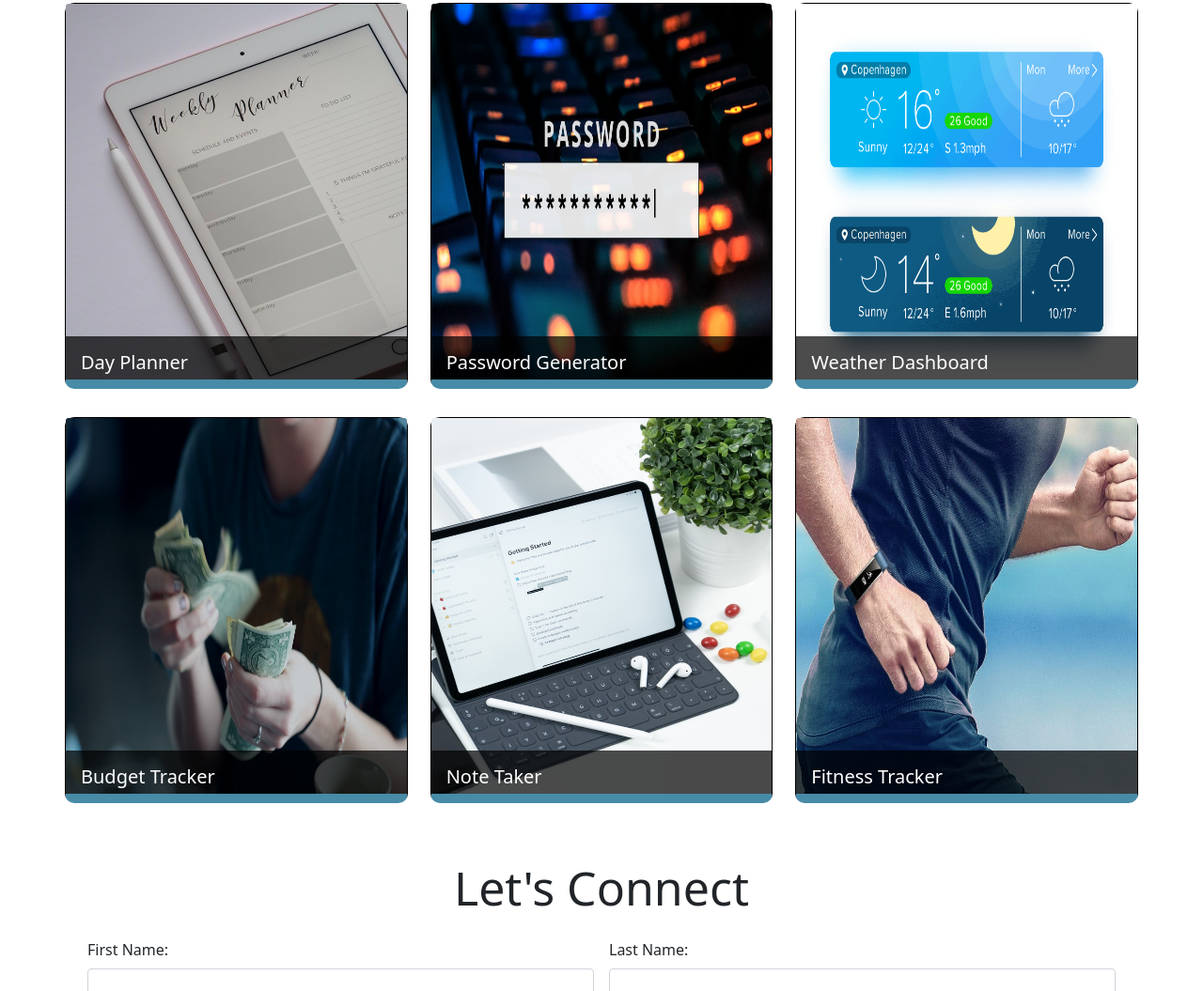
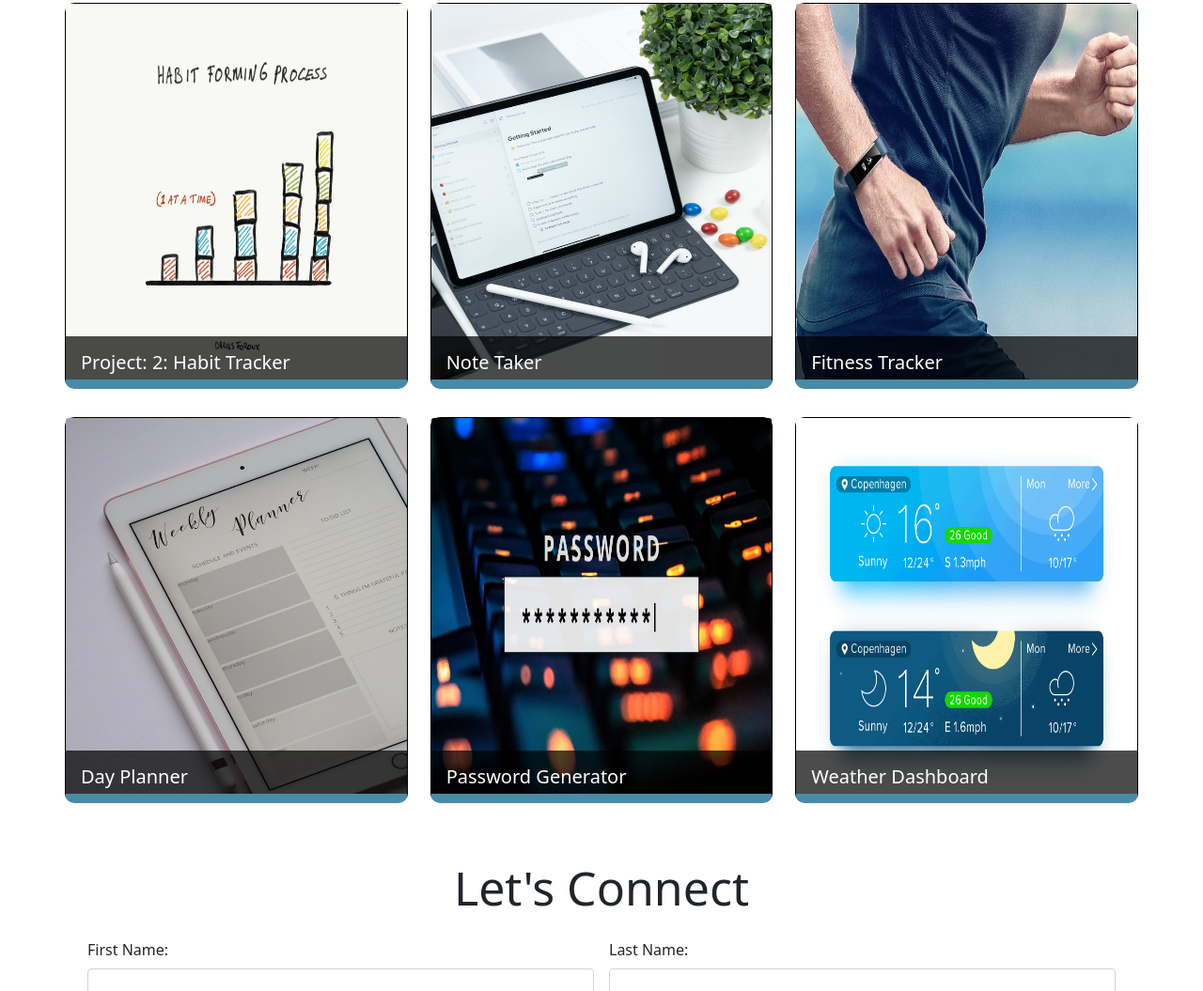
Before and after one commit to ashak90/16-professional-portfolio-v3, a plain HTML site: page index.html in a window 1280 px wide. Shown: the part 1581-2636 px from the top of the page at 94% size. Drawn offline with nearby package versions, Linux system fonts and the light colour scheme.

Commit message:
updated the Work section

```diff
--- a/index.html
+++ b/index.html
@@ -97,6 +97,54 @@
         <div class="row">
           <div class="cardContainer col-lg-4 col-md-6 col-sm-12">
             <div class="card">
+              <img src="./assets/images/habit-forming.png" class="card-img-top" alt="..." height="400px">
+              <div class="card-body">
+                <h5 class="card-title"> Project: 2: Habit Tracker</h5>
+                <div class="d-flex flex-column">
+                  <a href="https://habittracking-app.herokuapp.com/" class="btn btn-primary btn-md mb-3" tabindex="-1"
+                    role="button" target="_blank">Deployed Application </a>
+                  <a href="https://github.com/ashak90/project-02-habit-tracker" class="btn btn-primary btn-md"
+                    tabindex="-1" role="button" target="_blank">Github Repo</a>
+                </div>
+              </div>
+            </div>
+          </div>
+
+          <div class="cardContainer col-lg-4 col-md-6 col-sm-12">
+            <div class="card">
+              <img src="./assets/images/noteTaker.jpg" class="card-img-top" alt="..." height="400px">
+              <div class="card-body">
+                <h5 class="card-title">Note Taker</h5>
+                <div class="d-flex flex-column">
+                  <a href="https://notetaker-tool.herokuapp.com/" class="btn btn-primary btn-md mb-3" tabindex="-1"
+                    role="button" target="_blank">Deployed Application </a>
+                  <a href="https://github.com/ashak90/11-note-taker" class="btn btn-primary btn-md" tabindex="-1"
+                    role="button" target="_blank">Github Repo</a>
+                </div>
+              </div>
+            </div>
+          </div>
+
+          <div class="cardContainer col-lg-4 col-md-0 col-sm-12">
+            <div class="card">
+              <img src="./assets/images/fitnessTracker.jpg" class="card-img-top" alt="..." height="400px">
+              <div class="card-body">
+                <h5 class="card-title">Fitness Tracker</h5>
+                <div class="d-flex flex-column">
+                  <a href="https://h18-fitness-tracker.herokuapp.com/" class="btn btn-primary btn-md mb-3" tabindex="-1"
+                    role="button" target="_blank">Deployed Application </a>
+                  <a href="https://github.com/ashak90/18-fitness-tracker" class="btn btn-primary btn-md" tabindex="-1"
+                    role="button" target="_blank">Github Repo</a>
+                </div>
+              </div>
+            </div>
+          </div>
+
+        </div><!-- close row -->
+
+        <div class="row">
+          <div class="cardContainer col-lg-4 col-md-6 col-sm-12">
+            <div class="card">
               <img src="./assets/images/dayPlanner.jpg" class="card-img-top" alt="..." height="400px">
               <div class="card-body">
                 <h5 class="card-title">Day Planner</h5>
@@ -134,9 +182,9 @@
                 <h5 class="card-title">Weather Dashboard</h5>
                 <p class="card-text">Coming Soon...</p>
                 <div class="d-flex flex-column">
-                  <a href="https://ashak90.github.io/06-weather-dashboard/" class="btn btn-primary btn-md mb-3" tabindex="-1"
-                    role="button" target="_blank">Deployed Application </a>
-                    <a href="https://github.com/ashak90/06-weather-dashboard" class="btn btn-primary btn-md" tabindex="-1"
+                  <a href="https://ashak90.github.io/06-weather-dashboard/" class="btn btn-primary btn-md mb-3"
+                    tabindex="-1" role="button" target="_blank">Deployed Application </a>
+                  <a href="https://github.com/ashak90/06-weather-dashboard" class="btn btn-primary btn-md" tabindex="-1"
                     role="button" target="_blank"> Github Repo </a>
                 </div>
               </div>
@@ -145,39 +193,6 @@
 
 
         </div><!-- Close row -->
-
-        <div class="row">
-          <div class="cardContainer col-lg-4 col-md-6 col-sm-12">
-            <div class="card">
-              <img src="./assets/images/budget.jpeg" class="card-img-top" alt="..." height="400px">
-              <div class="card-body">
-                <h5 class="card-title"> Budget Tracker</h5>
-                <p class="card-text"> Coming Soon...</p>
-              </div>
-            </div>
-          </div>
-
-          <div class="cardContainer col-lg-4 col-md-6 col-sm-12">
-            <div class="card">
-              <img src="./assets/images/noteTaker.jpg" class="card-img-top" alt="..." height="400px">
-              <div class="card-body">
-                <h5 class="card-title">Note Taker</h5>
-                <p class="card-text">Coming Soon...</p>
-              </div>
-            </div>
-          </div>
-
-          <div class="cardContainer col-lg-4 col-md-0 col-sm-12">
-            <div class="card">
-              <img src="./assets/images/fitnessTracker.jpg" class="card-img-top" alt="..." height="400px">
-              <div class="card-body">
-                <h5 class="card-title">Fitness Tracker</h5>
-                <p class="card-text"> Coming Soon...</p>
-              </div>
-            </div>
-          </div>
-
-        </div><!-- close row -->
       </div><!-- Close container fluid -->
     </section>
 
@@ -214,7 +229,8 @@
       <a href="https://www.linkedin.com/in/asha-k/" target="_blank"> <img
           src="https://img.icons8.com/ios-filled/50/000000/linkedin-2--v1.png" class="glyph" /> </a>
 
-      <a href="https://github.com/ashak90" target="_blank"><img src="https://img.icons8.com/ios-glyphs/60/000000/github.png" class="glyph" /></a>
+      <a href="https://github.com/ashak90" target="_blank"><img
+          src="https://img.icons8.com/ios-glyphs/60/000000/github.png" class="glyph" /></a>
       <!-- <img src="https://img.icons8.com/ios-glyphs/60/000000/behance.png" class="glyph" /> -->
       <a href="https://twitter.com/ashakdesigns" target="_blank"><img
           src="https://img.icons8.com/ios-glyphs/60/000000/twitter.png" class="glyph" /> </a>
```
Also changed, not shown: assets/images/habit-forming.png (added), 1 other file.
